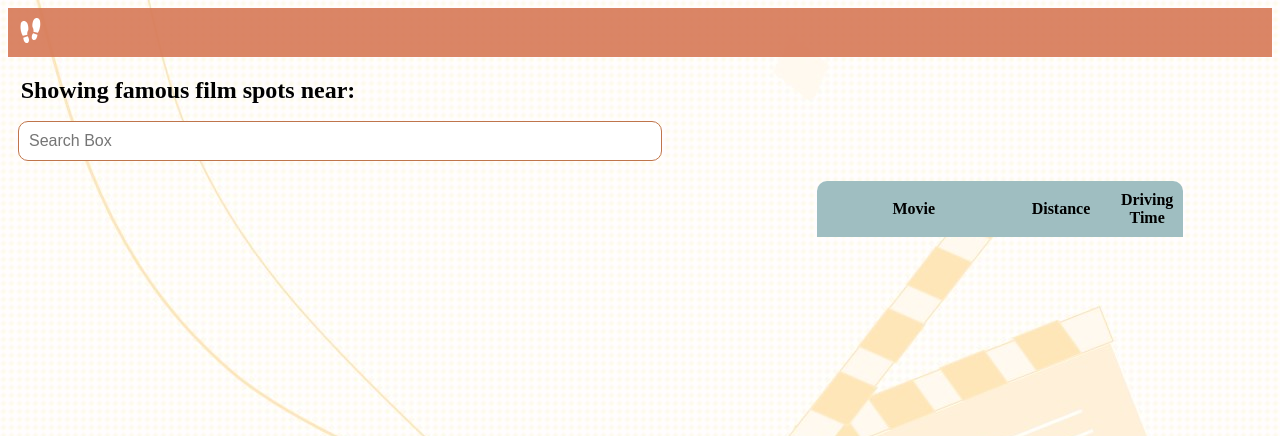
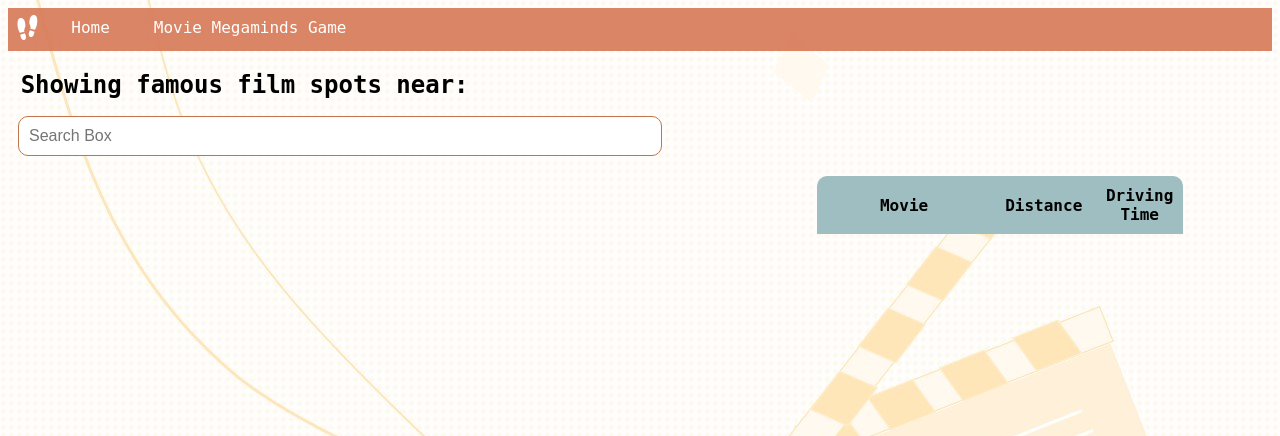
Before and after one commit to alissachimi/finalFilm, a Flask app: page /maps in a window 1280 px wide. Shown: the top 436 px of the page. Run offline with Flask 3, Linux system fonts and the light colour scheme; lists and menus that the app fills with data are empty; some libraries are stand-ins or nearby versions.

Commit message:
updated nav bars

```diff
--- a/static/CSS/maps.css
+++ b/static/CSS/maps.css
@@ -19,6 +19,7 @@ table, td, th{
     padding: 10px;
     border-collapse: collapse;
     width: 70%;
+    font-family: 'Roboto Mono', monospace;
 
     /* border: 1px solid black; */
     /* background-color: transparent; */
@@ -66,6 +67,7 @@ th:last-child, td:last-child {
 .head-label{
     margin-bottom: -2%;
     margin-left: 1%;
+    font-family: 'Roboto Mono', monospace;
 }
 
 nav{
@@ -74,7 +76,7 @@ nav{
 
 .favicon{
     width: 2%;
-    padding: 10px;
+    padding: 7px;
     display: inline-block; /* Make the image inline */
     vertical-align: middle;
 }
@@ -97,3 +99,31 @@ nav{
     background-color: #9FBEC1;
     font-size: 16px;
 }
+
+li{
+    display: inline;
+    padding: 5px;
+    text-decoration: none;
+    font-family: 'Roboto Mono', monospace;
+}
+
+ul{
+    display: inline;
+    margin-left: -40px;
+    list-style-type: none;
+}
+
+li a {
+    display: inline;
+    color: white;
+    text-align: center;
+    padding-top: 11px;
+    padding-bottom: 14px;
+    padding-left: 15px;
+    padding-right: 15px;
+    text-decoration: none;
+}
+
+li a:hover{
+    background-color: #ffb093e6;
+}
--- a/templates/maps.html
+++ b/templates/maps.html
@@ -18,9 +18,10 @@
         <div class="favicon">
             <img src="/static/images/favicon.svg" alt="footprint favicon">
         </div>
-        <!-- <div class="nav-button-container">
-            <a href="/" id="nav-button"><button>home</button></a>
-        </div> -->
+        <ul>
+            <li><a href="/">Home</a></li>
+            <li><a href="/game">Movie Megaminds Game</a></li>
+        </ul>
     </nav>
     <div class="head-label">
         <h2>Showing famous film spots near:</h2>
```
Also changed, not shown: static/CSS/game.css (+39 -0 lines), static/CSS/home.css (+39 -2 lines), templates/game.html (+10 -1 lines), templates/home.html (+7 -3 lines), static/images/FFLogo.svg (added), static/images/Transparent-Background.svg (deleted), 1 other file.
